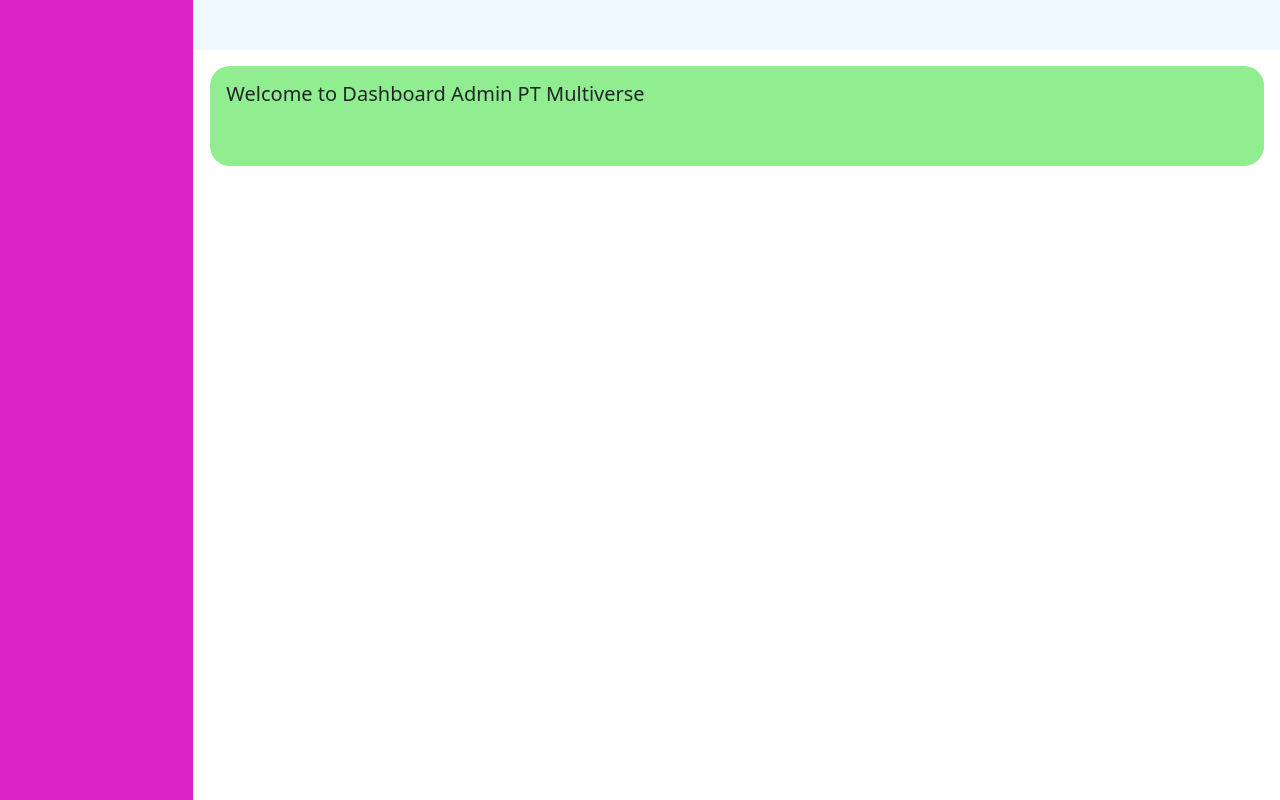
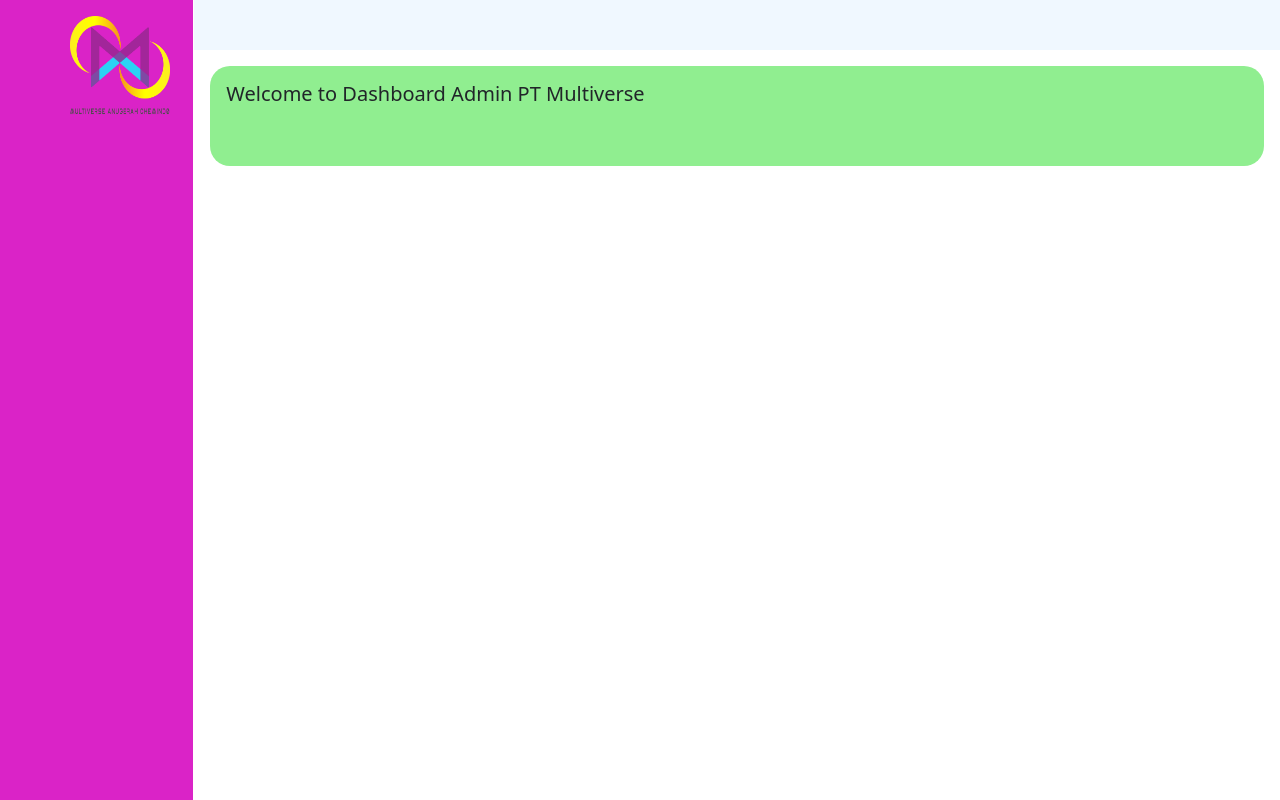
Before and after one commit to alvine998/multiverse_front, a Next.js app: page /admin/dashboard in a window 1280 px wide. Built offline with nearby package versions, Linux system fonts and the light colour scheme.

Commit message:
setup layout

```diff
--- /dev/null
+++ b/assets/index.ts
@@ -0,0 +1,5 @@
+import logo from './images/logo.png'
+
+export {
+    logo
+}
--- a/components/Sidebar.tsx
+++ b/components/Sidebar.tsx
@@ -1,10 +1,14 @@
+import Image from 'next/image'
 import React from 'react'
+import { logo } from '../assets'
 
 export default function Sidebar() {
   return (
     <div>
       <div className='sidebar'>
-
+        <div className='pl-5 pt-3'>
+          <Image src={logo} alt='logo multiverse' width={100} height={100} />
+        </div>
       </div>
     </div>
   )
--- a/styles/globals.css
+++ b/styles/globals.css
@@ -67,3 +67,7 @@ a {
   height: 100px;
   background-color: lightgreen;
 }
+
+.pl-5{
+  padding-left: 70px;
+}
```
Also changed, not shown: assets/images/logo.png (added).
